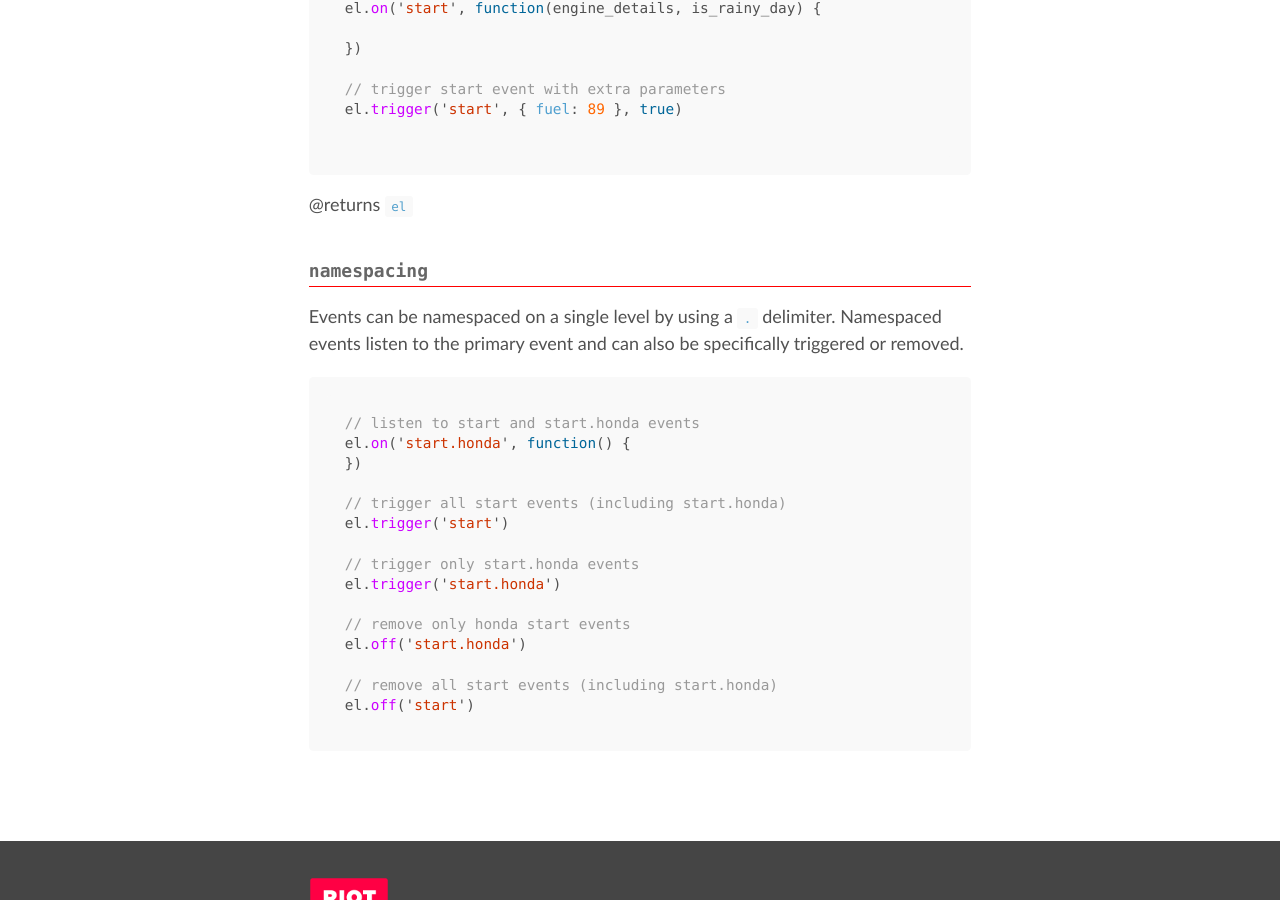
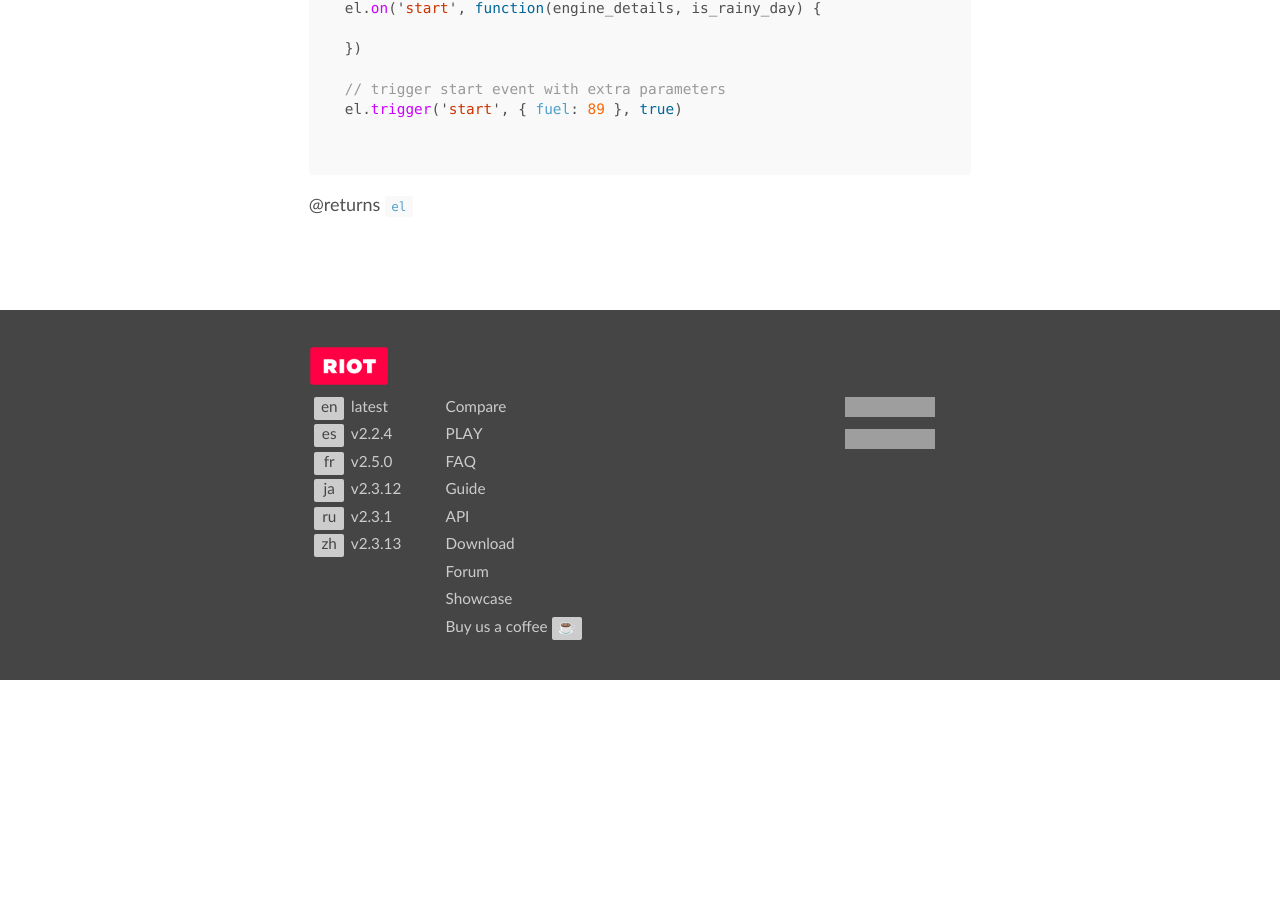
Before and after one commit to riot/riot.github.io, a Jekyll site: the page built from api/observable.md, in a window 1280 px wide and 900 px high, scrolled down 3289 px. Built offline with Jekyll 4.4.1, drawn with Linux system fonts in a browser that asks for light colours; nearby versions of some CDN libraries; emoji names are drawn with the system emoji font; after the commit the page ends 3969 px from its top, so only the background shows below that; grey boxes are pictures that could not be loaded.

Commit message:
updated: observable api

````diff
--- a/api/observable.md
+++ b/api/observable.md
@@ -139,25 +139,3 @@ el.trigger('start', { fuel: 89 }, true)
 ```
 
 @returns `el`
-
-### <a name="namespacing"></a> namespacing
-
-Events can be namespaced on a single level by using a `.` delimiter. Namespaced events listen to the primary event and can also be specifically triggered or removed.
-
-``` js
-// listen to start and start.honda events
-el.on('start.honda', function() {
-})
-
-// trigger all start events (including start.honda)
-el.trigger('start')
-
-// trigger only start.honda events
-el.trigger('start.honda')
-
-// remove only honda start events
-el.off('start.honda')
-
-// remove all start events (including start.honda)
-el.off('start')
-```
````
Also changed, not shown: 1 other file.
